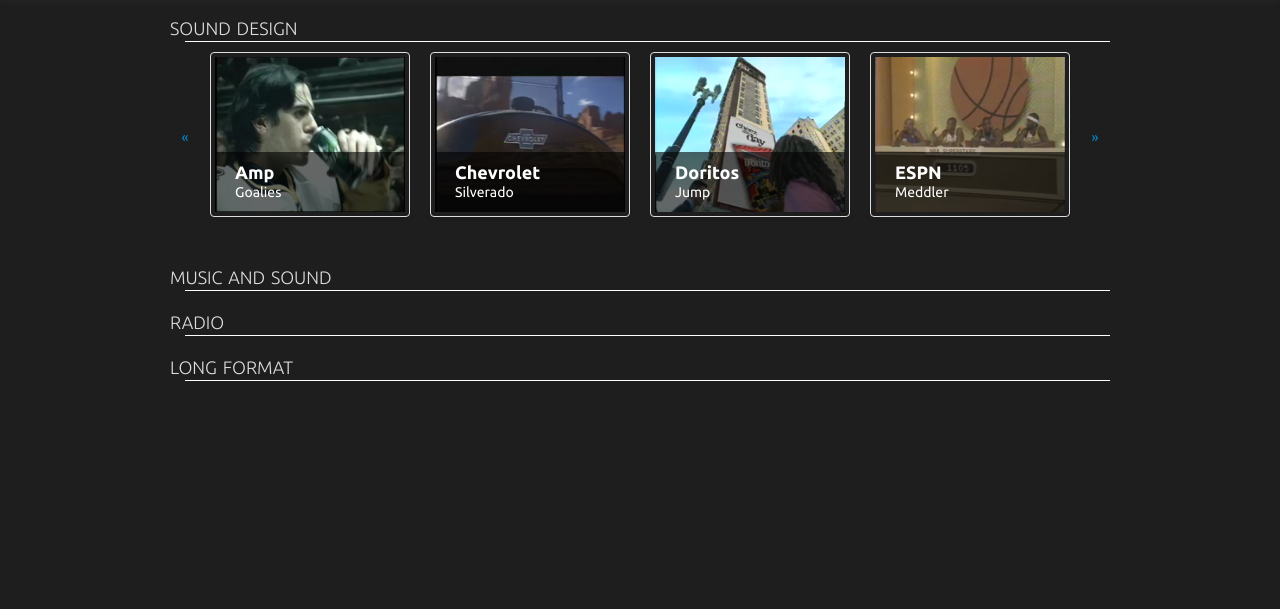
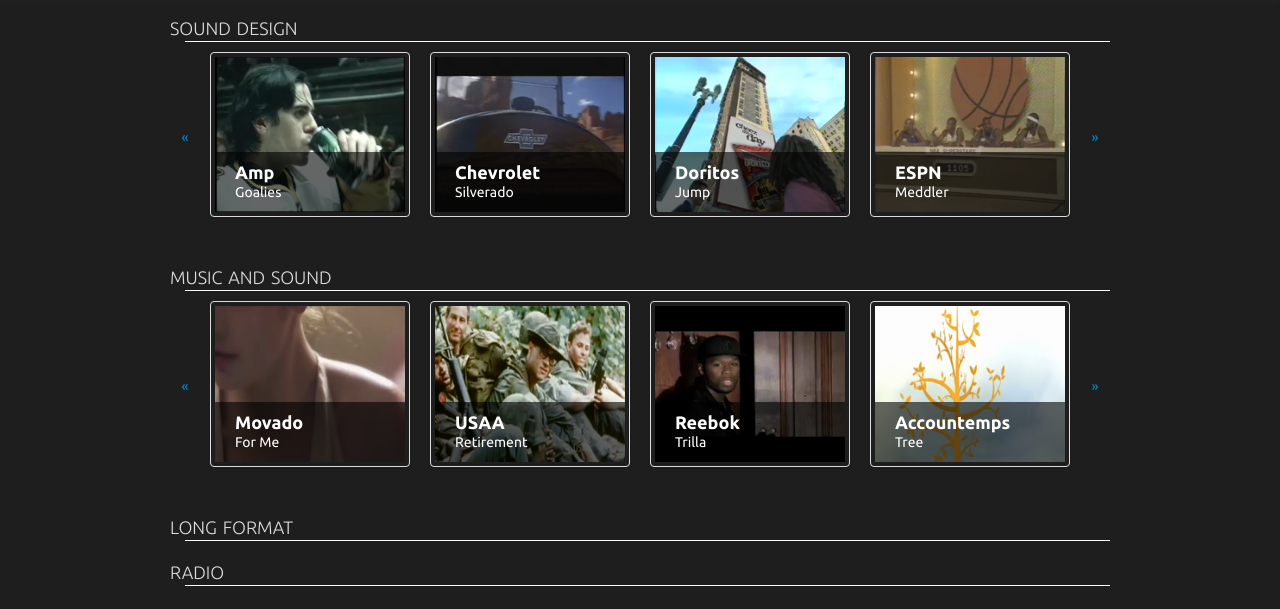
Before and after one commit to MattL920/micah-web, a plain HTML site: page work.htm in a window 1280 px wide. Shown: the part 96-705 px from the top of the page. Drawn offline with Linux system fonts and the light colour scheme.

Commit message:
sync changes

```diff
--- a/work.htm
+++ b/work.htm
@@ -119,13 +119,72 @@
 				</div>
 			</div>
 			<div class="row">
-				<div class="span12">
+                <div class="carousel-outer">
+                    <div class="jcarousel-scroll">
+                        <a href="#" id="carousel2-prev">&laquo;</a>
+                    </div>
+    				<div id="carousel2" class="carousel">
+    				    <ul class="thumbnails">
+    					    <li class="slide">
+    						    <a href="files/Movado_EBEL_ForReel_loresH264_.mov" class="thumbnail clip">
+                                    <img src="img/Movado_EBEL_ForReel_loresH264.png" alt="">
+                                    <div>
+                                        <h4>Movado</h4><p>For Me</p>
+                                    </div>
+                                </a>
+    					    </li>
+    					    <li class="slide">
+    						    <a href="files/USAA__Retirement_.mov" class="thumbnail clip">
+                                    <img src="img/USAA__Retirement_.png" alt="">
+                                    <div>
+                                        <h4>USAA</h4><p>Retirement</p>
+                                    </div>
+                                </a>
+    					    </li>
+    					    <li class="slide">
+    						    <a href="files/Reebok__Trilla_.mov" class="thumbnail clip">
+                                    <img src="img/Reebok__Trilla_.png" alt="">
+                                    <div>
+                                        <h4>Reebok</h4><p>Trilla</p>
+                                    </div>
+                                </a>
+    					    </li>
+                            <li class="slide">
+    						    <a href="files/Accountemps_Tree.mov" class="thumbnail clip">
+                                    <img src="img/Accountemps_Tree.png" alt="">
+                                    <div>
+                                        <h4>Accountemps</h4><p>Tree</p>
+                                    </div>
+                                </a>
+    					    </li>
+    					    <li class="slide">
+    						    <a href="files/REI__Fine_Dining_.mov" class="thumbnail clip">
+                                    <img src="img/REI__Fine_Dining_.png" alt="">
+                                    <div>
+                                        <h4>REI</h4><p>Fine Dining</p>
+                                    </div>
+                                </a>
+    					    </li>
+    					    <li class="slide">
+    						    <a href="files/Vixens_Series_Promo.mov" class="thumbnail clip">
+                                    <img src="img/Vixens_Series_Promo.png" alt="">
+                                    <div>
+                                        <h4>Vixens</h4><p>Series Promo</p>
+                                    </div>
+                                </a>
+    					    </li>
+
+    				    </ul>
+    				</div>
+                    <div class="jcarousel-scroll">
+                        <a href="#" id="carousel2-next">&raquo;</a>
+                    </div>
                 </div>
             </div>
 
 			<div class="row">
 				<div class="section span12">
-                    <h3 class="pull-left">radio</h3> <hr/>
+                    <h3 class="pull-left">long format</h3> <hr/>
 				</div>
 			</div>
 			<div class="row">
@@ -135,7 +194,7 @@
 
 			<div class="row">
 				<div class="section span12">
-                    <h3 class="pull-left">long format</h3> <hr/>
+                    <h3 class="pull-left">radio</h3> <hr/>
 				</div>
 			</div>
 			<div class="row">
@@ -168,15 +227,23 @@
         <script src="js/jquery.colorbox-min.js"></script>
 
         <script type="text/javascript">
-            function carousel_callback(carousel) {
-                $('#carousel1-next').bind('click', function(){ carousel.next(); return false; });
-                $('#carousel1-prev').bind('click', function(){ carousel.prev(); return false; });
-            };
-
             $(document).ready(function() {
                 $("#carousel1").jcarousel({
                     scroll: 1,
-                    initCallback: carousel_callback,
+                    initCallback: function(carousel) {
+                        $('#carousel1-next').bind('click', function(){ carousel.next(); return false; });
+                        $('#carousel1-prev').bind('click', function(){ carousel.prev(); return false; });
+                    },
+                    buttonNextHTML: null,
+                    buttonPrevHTML: null
+                });
+
+                $("#carousel2").jcarousel({
+                    scroll: 1,
+                    initCallback: function(carousel) {
+                        $('#carousel2-next').bind('click', function(){ carousel.next(); return false; });
+                        $('#carousel2-prev').bind('click', function(){ carousel.prev(); return false; });
+                    },
                     buttonNextHTML: null,
                     buttonPrevHTML: null
                 });
```
